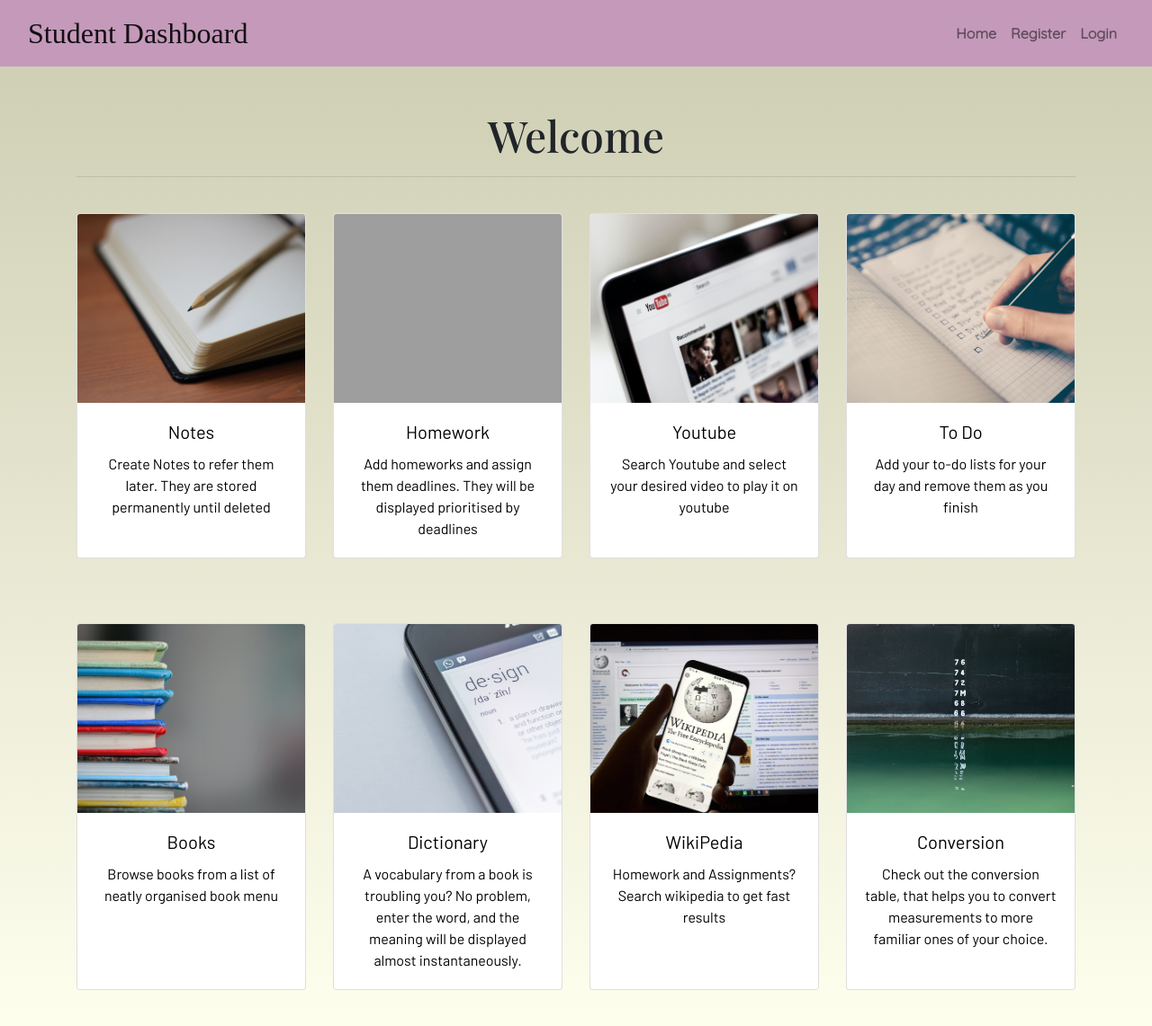
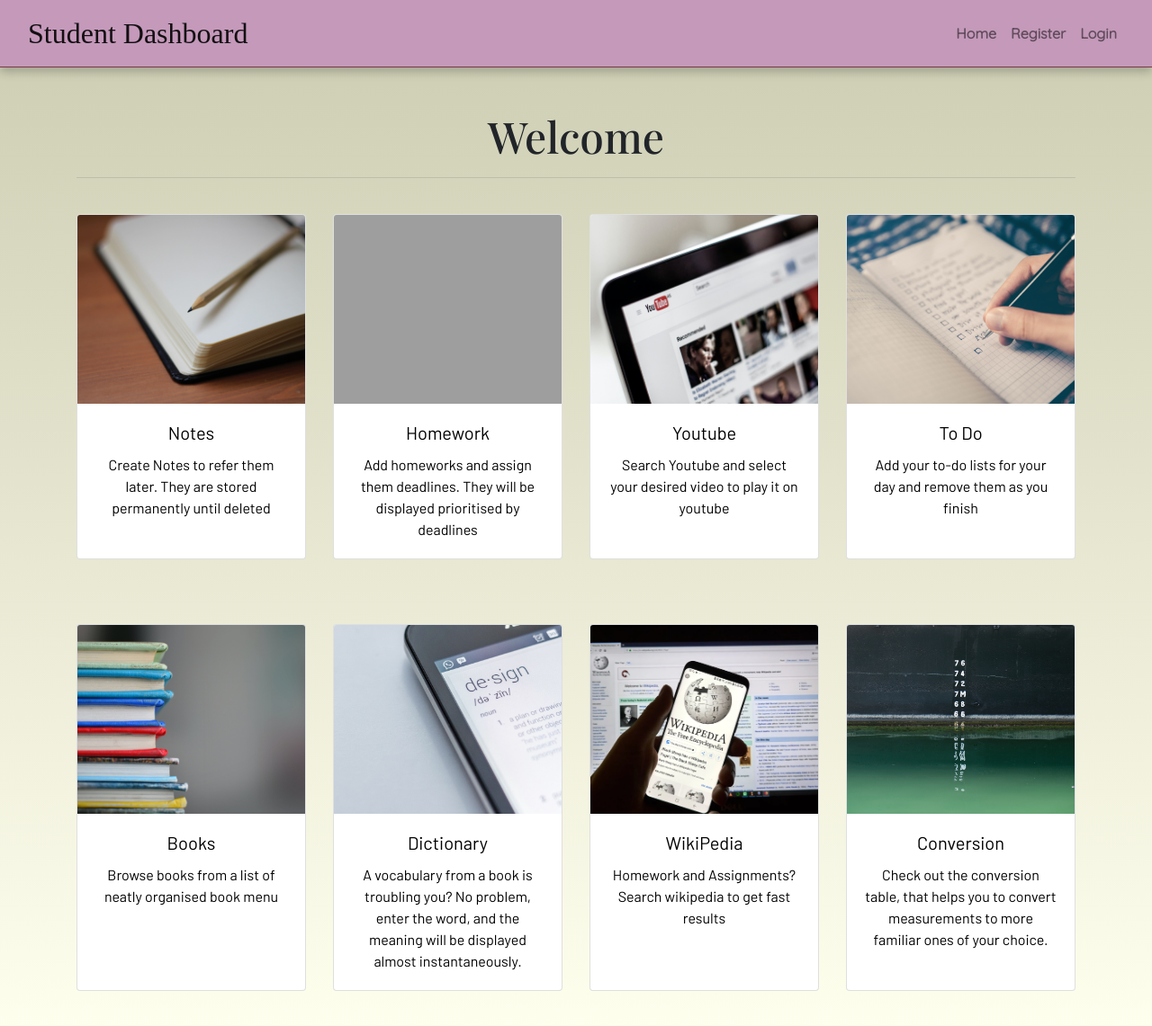
Before and after one commit to AlokPratapSingh22/student-portal, a Django app: page / in a window 1280 px wide. Shown: the top 1141 px of the page at 90% size. Run offline with Django 4.2, Linux system fonts and the light colour scheme; some libraries are stand-ins or nearby versions; some web fonts are replaced; grey boxes are pictures that could not be loaded.

Commit message:
small styling changes

```diff
--- a/dashboard/templates/dashboard/base.html
+++ b/dashboard/templates/dashboard/base.html
@@ -18,7 +18,7 @@
 </head>
 
 <body>
-  <header>
+  <header class="nav-header">
     <nav class="navbar navbar-expand-lg navbar-light bg-light">
       <div class="container-fluid">
         <a class="navbar-brand font-trocchi fs20" href="{% url 'home'%}">Student Dashboard</a>
--- a/static/css/main.css
+++ b/static/css/main.css
@@ -19,6 +19,11 @@ html {
 
 main {
     font-family: Barlow, Quicksand, Rubik, sans-serif, serif, 'Times New Roman', Times, serif !important;
+}
+
+.nav-header{
+    border-bottom: 1px solid #7a3949;
+    box-shadow: 0 5px 10px rgba(14, 13, 13, 0.24);
 }
 
 footer {
```
